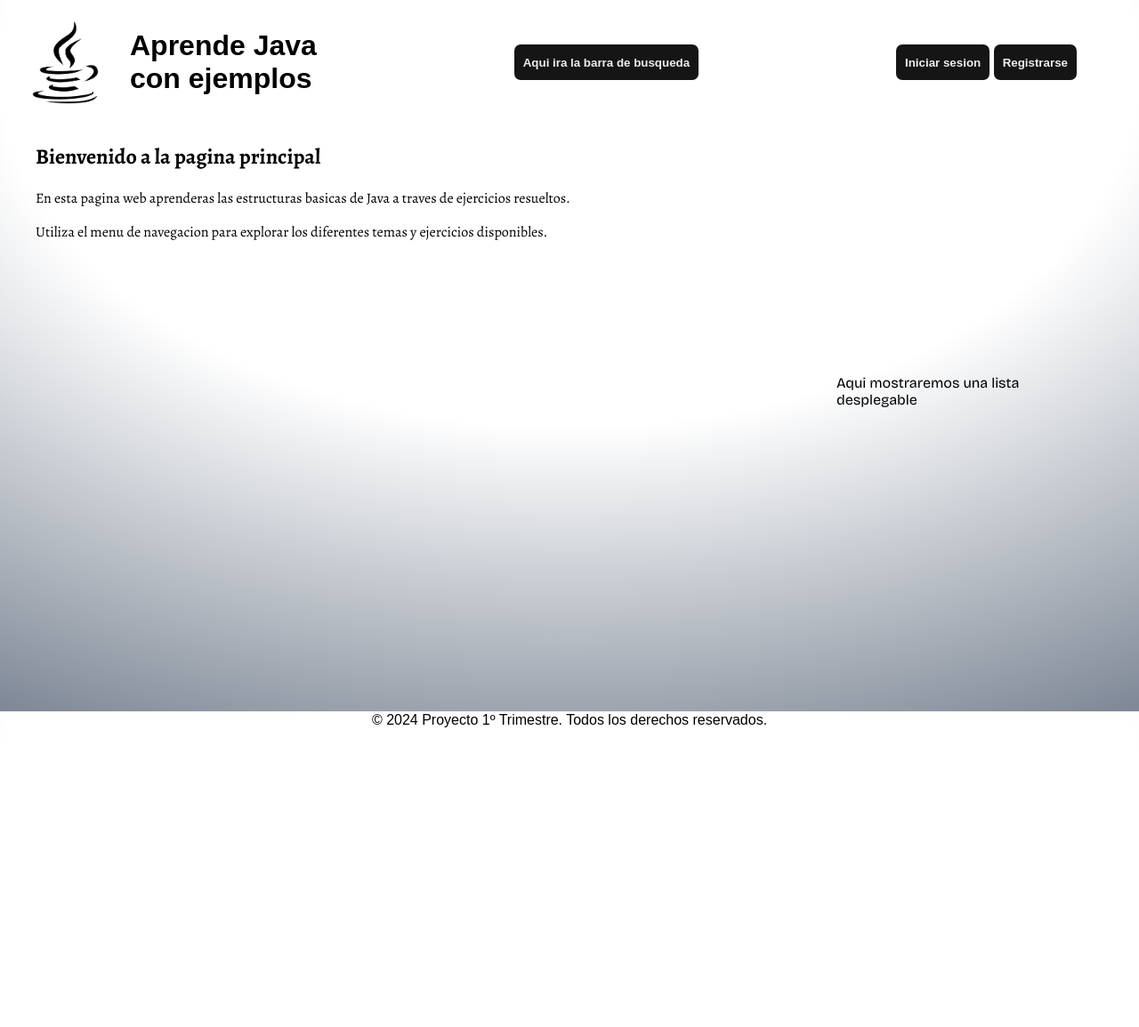
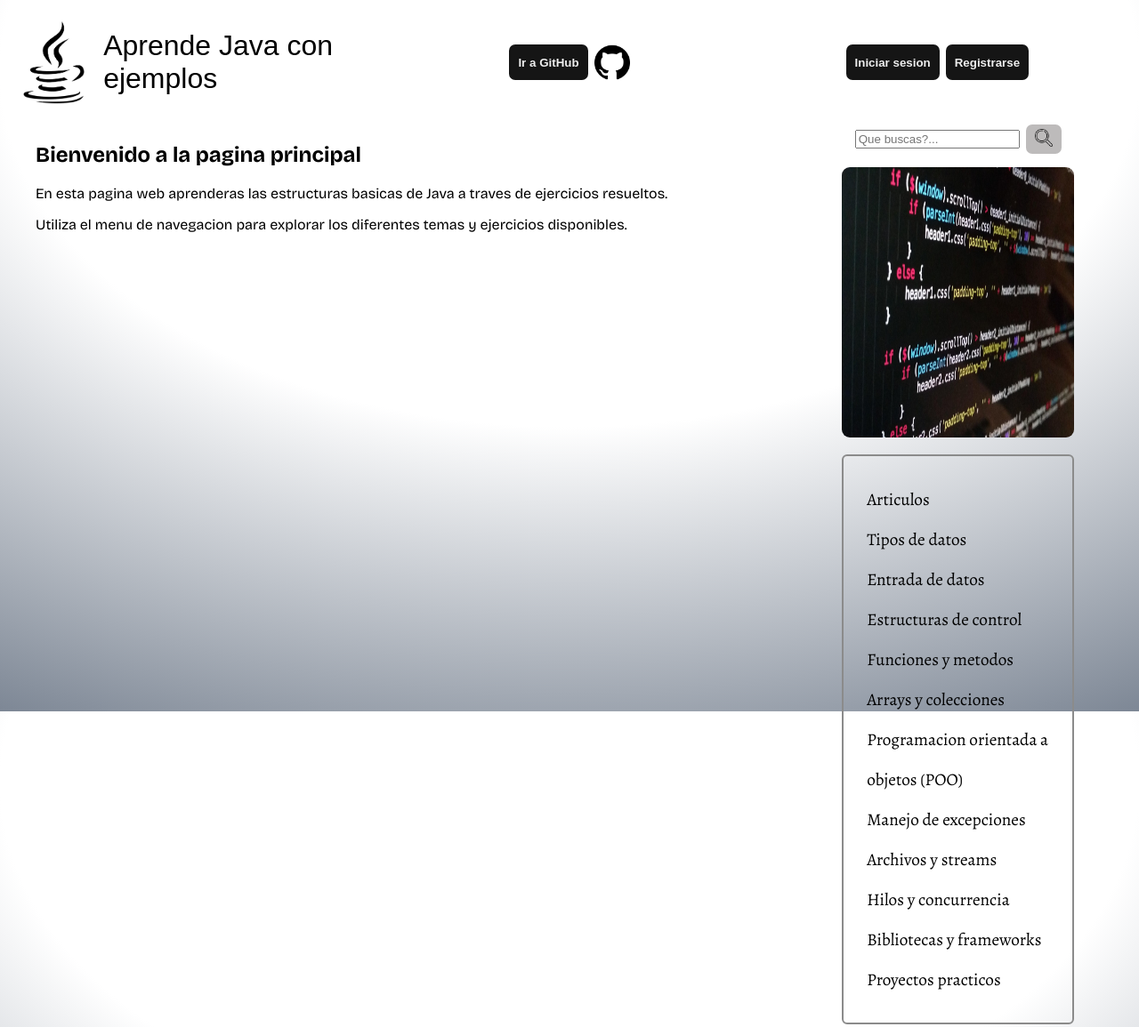
Before and after one commit to ElBotijo77/Aprende-Java, a plain HTML site: page index.html in a window 1280 px wide. Shown: the top 1155 px of the page at 89% size. Before the commit the page ends 880 px from the top, so only its background shows below. Drawn offline with nearby package versions, Linux system fonts and the light colour scheme; a web font is replaced by a local one.

Commit message:
Creacion de cabecera

```diff
--- a/index.html
+++ b/index.html
@@ -29,20 +29,23 @@ implementaran algunos archivos de PHP y Javascript.
 
     <!--Cabecera de la pagina-->
     <header class="cabecera">
-        <h1 class="left">
+        <div class="left">
             <img class="icon" src="assets/java-icon.png" alt="Icono de Java">
-            <span class="aprende-java" style="padding-left: 29px;">Aprende Java <br> con ejemplos</span>
-        </h1>
+            <div class="aprende-java">Aprende Java con ejemplos</div>
+        </div>
 
-        <button class="right button">
-            Aqui ira la barra de busqueda
-        </button>
+        <div class="cabecera center">
+            <button class="button">
+                Ir a GitHub
+            </button>
+            <img class="icon-small-header" src="assets/icon-github.png" alt="Icono de GitHub">
+        </div>
 
-        <div>
-            <button class="right button">
+        <div class="cabecera right">
+            <button class="button">
                 Iniciar sesion
             </button>
-            <button class="right button">
+            <button class="button">
                 Registrarse
             </button>
         </div>
@@ -56,7 +59,38 @@ implementaran algunos archivos de PHP y Javascript.
             <p>Utiliza el menu de navegacion para explorar los diferentes temas y ejercicios disponibles.</p>
         </div>
 
-        <aside class="aside">Aqui mostraremos una lista desplegable</aside>
+        <aside class="aside">
+            <div class="search-bar">
+                <form class="search-form" method="post">
+                    <input type="text" placeholder="Que buscas?...">
+                    <button class="button especial">
+                        <img class="icon-small-aside" src="assets/icon-lupa.png" alt="Buscar">
+                    </button>
+                </form>
+            </div>
+
+            <div>
+                <img class="example-code-java" src="assets/example-code-java.jpg" alt="java-example">
+            </div>
+
+            <div class="table-articles">
+                <ul class="list-articles">
+                    <li style="font-family: var(--alegreya);">Articulos</li>
+                    <li>Tipos de datos</li>
+                    <li>Entrada de datos</li>
+                    <li>Estructuras de control</li>
+                    <li>Funciones y metodos</li>
+                    <li>Arrays y colecciones</li>
+                    <li>Programacion orientada a objetos (POO)</li>
+                    <li>Manejo de excepciones</li>
+                    <li>Archivos y streams</li>
+                    <li>Hilos y concurrencia</li>
+                    <li>Bibliotecas y frameworks</li>
+                    <li>Proyectos practicos</li>
+                </ul>
+            </div>
+
+        </aside>
 
     </main>
 
--- a/styles/containers.css
+++ b/styles/containers.css
@@ -12,6 +12,9 @@ body{
     margin: 0;
     padding: 20px;
 
+    width: 100vw;
+    min-height: 100vh;
+
     background-image: radial-gradient(125% 125% at 50% 10%, #fff 40%, #475569 100%);
     background-attachment: fixed;
 }
@@ -23,16 +26,39 @@ body{
 
 }
 
+/*Definimos la cabecera con un flex en 3 partes para asi poder modificarla al gusto
+flex-basis divide los items en un mismo tamaño*/
+
 .cabecera{
     display: flex;
+    justify-content: space-between;
     align-items: center;
-    justify-content: space-between;
     font-family: var(--protest-revolution-regular);
 
     width: 100%;
-    height: 100px;
-    padding-left: 10px;
-    padding-right: 50px;
+    height: 14%;
+}
+
+.left{
+    flex-basis: 100%;
+    display: flex;
+    justify-content: center;
+    align-items: center;
+
+    gap: 15px;
+    font-size: 2rem;
+}
+
+.center{
+    justify-content: center;
+    align-items: center;
+    gap: 7px;
+}
+
+.right{
+    justify-content: center;
+    align-items: center;
+    gap: 7px;
 }
 
 .item{
@@ -45,30 +71,90 @@ body{
     height: 100%;
 }
 
+/*Modificamos el contenido principal de la pagina dividiendola
+en dos partes, siendo la de los articulos la principal y mayor
+en cuando a tamano. content es el contenedor padre, article
+y aside los hijos*/
+
 .content{
-
     display: grid;
-    grid-template-columns: 3fr 1fr;
+    grid-template-columns: 3fr 1.3fr;
+    justify-items: center;
 
     padding: 20px;
+    gap: 10%;
 
     font-family: var(--alegreya);
 
     flex-direction: column;
 
-    height:80vh;
+    width: 100%;
+    height: auto;
+}
+
+.article{
+    font-family: var(--bricolage);
+
+    width: 100%;
 }
 
 /*Para ahorrarnos el padding declaramos un 80% del contenedor padre*/
 
 .aside{
+    display: grid;
+    grid-template-rows: 0.2fr 0.2fr 1fr;
 
-    display: block;
+    justify-items: center;
+    align-items: center;
+    gap: 15px;
+
     font-family: var(--bricolage);
 
     width: 80%;
 
 }
+
+/*Disponemos de un flex para alinear el botton con el input
+y hacemos un flex dentro del contenedor para separar los contenidos*/
+
+.search-form{
+    display: flex;
+    justify-content: center;
+    align-items: center;
+    gap: 7px;
+}
+
+.search-bar{
+  display: flex;
+  justify-content: space-between;
+}
+
+
+/*Creamos un contenedor donde estaran alojadas todas las entradas
+de la web por el momento. A medida que pase el tiempo se actualizara
+haciendola mas responsiva e interactiva*/
+
+.table-articles{
+    border: solid 2px rgb(139, 139, 139);
+    border-radius: 6px;
+    padding: 10%;
+    font-size: 1.2rem;
+    font-family: var(--alegreya);
+
+    display: flex;
+    justify-content: center;
+}
+
+.list-articles{
+    line-height: 45px;
+    list-style: none;
+    padding: 0;
+    margin: 0;
+}
+
+
+
+/**/
 
 .foot{
     display: flex;
@@ -83,7 +169,7 @@ body{
 
 /*Centrado de todo el contenido*/
 
-.item, .part-1, .part-2, .aside, .foot, .left {
+.item, .part-1, .part-2, .foot, .left {
     display: flex;
     justify-content: center;
     align-items: center;
--- a/styles/elements.css
+++ b/styles/elements.css
@@ -20,7 +20,35 @@
   color: #aaa;
 }
 
+.especial{
+    display: block;
+    background-color: #bdbbbb;
+    width: auto;
+    height: auto;
+}
+
+/*Modificacion de iconos*/
+
+.icon-small-header {
+    width: 40px;
+    height: 40px;
+}
+
+.icon-small-aside{
+    width: 20px;
+    height: 20px;
+}
+
 .icon {
     width: 87px;
     height: 100px;
 }
+
+
+/*Redimensionado de imagenes*/
+
+.example-code-java {
+    width: 100%;
+    height: 38vh;
+    border-radius: 9px;
+}
```
Also changed, not shown: scripts/HeaderIteractivo.js (added, +27 -0 lines), README.md (added), assets/example-code-java.jpg (added), assets/icon-github.png (added), assets/icon-github.webp (added), assets/icon-lupa.png (added), assets/icon-lupa2.png (added).
